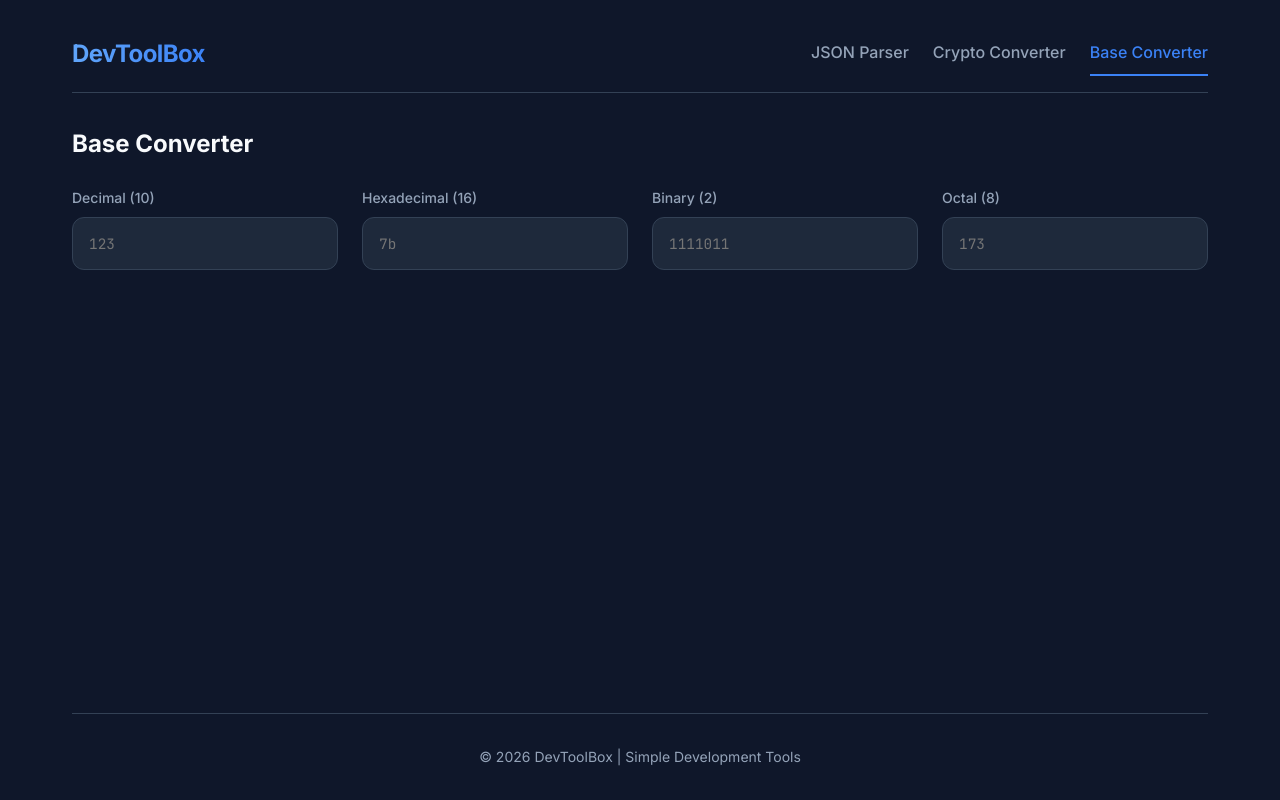
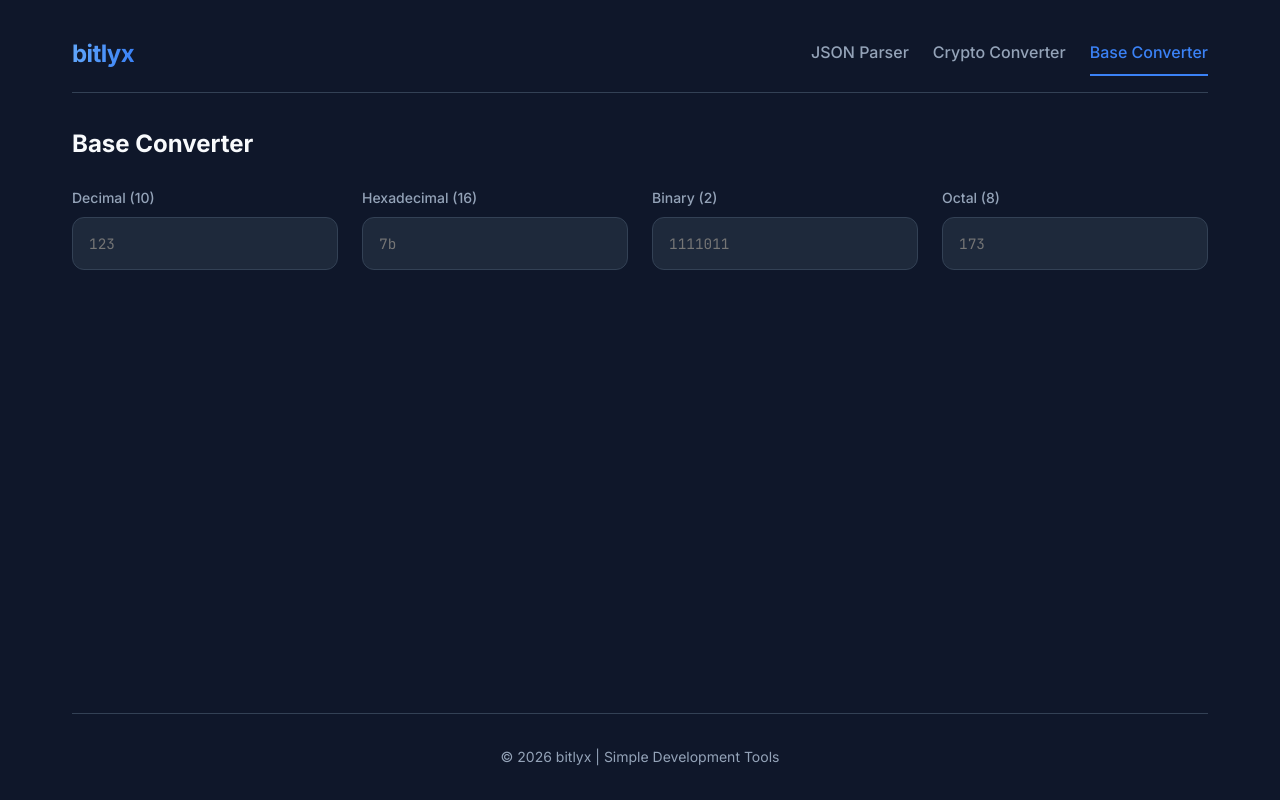
Before and after one commit to shindoohwa/bitlyx, a website built with Vite: page base-converter.html in a window 1280 px wide. Built offline with nearby package versions, Linux system fonts and the light colour scheme.

Commit message:
Chore: Rename service from DevToolBox to bitlyx

```diff
--- a/base-converter.html
+++ b/base-converter.html
@@ -4,7 +4,7 @@
 <head>
     <meta charset="UTF-8" />
     <meta name="viewport" content="width=device-width, initial-scale=1.0" />
-    <title>Base Converter (Binary, Hex, Decimal) - DevToolBox</title>
+    <title>Base Converter (Binary, Hex, Decimal) - bitlyx</title>
     <meta name="description"
         content="Convert numbers between Binary, Octal, Decimal, and Hexadecimal. Free online base conversion tool for developers.">
     <link rel="stylesheet" href="style.css" />
@@ -17,7 +17,7 @@
 <body>
     <div id="app">
         <header>
-            <div class="logo"><a href="/">DevToolBox</a></div>
+            <div class="logo"><a href="/">bitlyx</a></div>
             <nav>
                 <a href="/json-parser.html" class="nav-link">JSON Parser</a>
                 <a href="/crypto-converter.html" class="nav-link">Crypto Converter</a>
@@ -52,7 +52,7 @@
         </main>
 
         <footer>
-            <p>&copy; 2026 DevToolBox | Simple Development Tools</p>
+            <p>&copy; 2026 bitlyx | Simple Development Tools</p>
         </footer>
     </div>
     <script type="module" src="/main.js"></script>
--- a/package.json
+++ b/package.json
@@ -1,5 +1,5 @@
 {
-  "name": "antigravity",
+  "name": "bitlyx",
   "version": "1.0.0",
   "description": "",
   "main": "index.js",
```
Also changed, not shown: crypto-converter.html (+3 -3 lines), index.html (+3 -3 lines), json-parser.html (+3 -3 lines).
